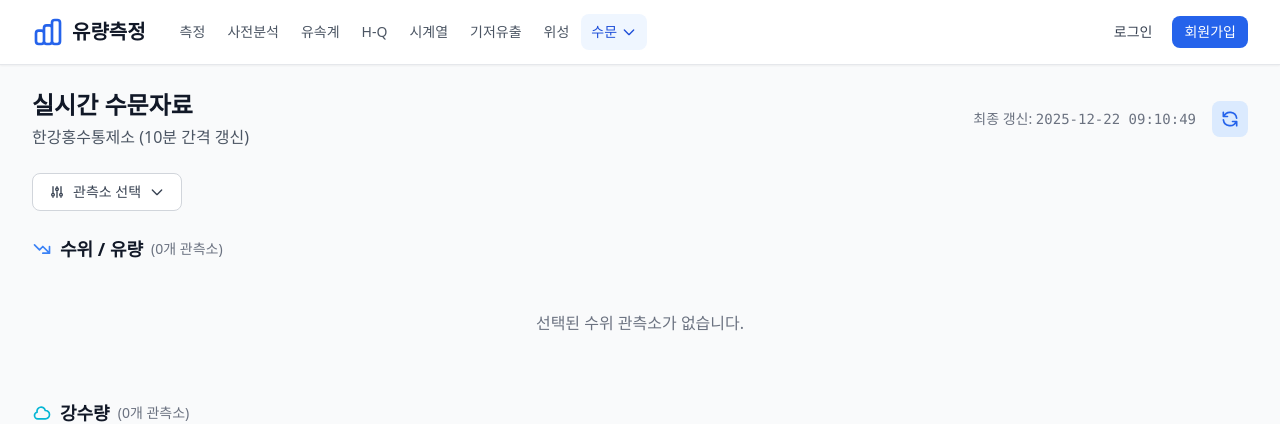
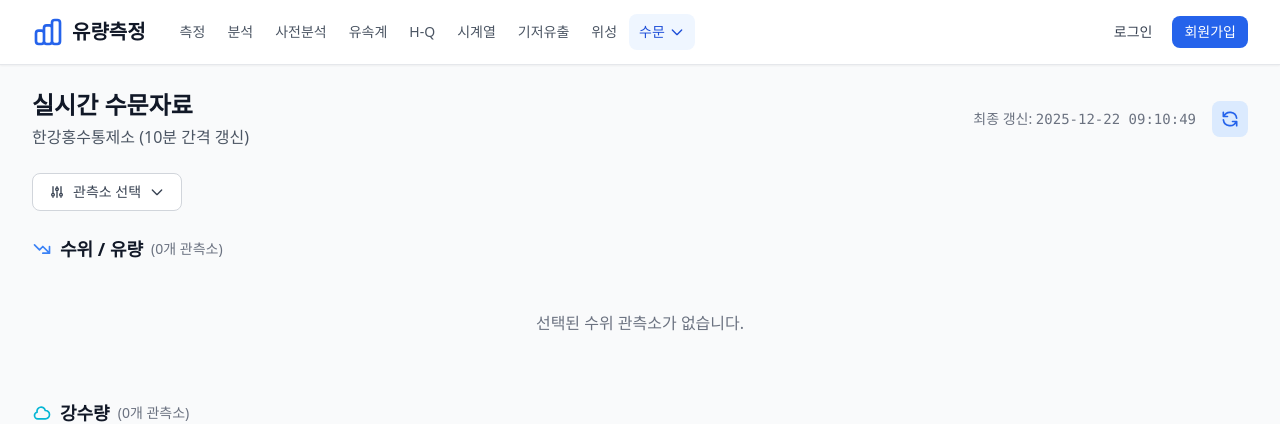
Before and after one commit to randomwalk1225/reAA, a Django app: page /hydro/ in a window 1280 px wide. Shown: the top 424 px of the page. Run offline with Django 5.2, Linux system fonts and the light colour scheme; data that the repository does not hold is empty; some libraries are stand-ins or nearby versions.

Commit message:
feat: 네비게이션 메뉴에 분석결과표 링크 추가
🤖 Generated with [Claude Code](https://claude.com/claude-code)

Co-Authored-By: Claude Opus 4.5 <noreply@anthropic.com>

```diff
--- a/templates/base.html
+++ b/templates/base.html
@@ -64,6 +64,10 @@
                         <a href="{% url 'measurement:list' %}"
                            class="px-2.5 py-2 rounded-lg text-sm font-medium whitespace-nowrap {% if request.resolver_match.url_name == 'list' %}bg-primary-50 text-primary-700{% else %}text-gray-600 hover:bg-gray-100 hover:text-gray-900{% endif %}">
                             측정
+                        </a>
+                        <a href="{% url 'measurement:analysis_summary' %}"
+                           class="px-2.5 py-2 rounded-lg text-sm font-medium whitespace-nowrap {% if request.resolver_match.url_name == 'analysis_summary' %}bg-primary-50 text-primary-700{% else %}text-gray-600 hover:bg-gray-100 hover:text-gray-900{% endif %}">
+                            분석
                         </a>
                         <a href="{% url 'measurement:pre_uncertainty' %}"
                            class="px-2.5 py-2 rounded-lg text-sm font-medium whitespace-nowrap {% if request.resolver_match.url_name == 'pre_uncertainty' %}bg-primary-50 text-primary-700{% else %}text-gray-600 hover:bg-gray-100 hover:text-gray-900{% endif %}">
@@ -161,6 +165,7 @@
         <div x-show="mobileOpen" x-cloak class="md:hidden border-t bg-white">
             <div class="px-4 py-3 space-y-1">
                 <a href="{% url 'measurement:list' %}" class="block px-4 py-2 rounded-lg text-gray-600 hover:bg-gray-100">측정 관리</a>
+                <a href="{% url 'measurement:analysis_summary' %}" class="block px-4 py-2 rounded-lg text-gray-600 hover:bg-gray-100">분석결과표</a>
                 <a href="{% url 'measurement:pre_uncertainty' %}" class="block px-4 py-2 rounded-lg text-gray-600 hover:bg-gray-100">사전분석</a>
                 <a href="{% url 'measurement:meters' %}" class="block px-4 py-2 rounded-lg text-gray-600 hover:bg-gray-100">유속계 관리</a>
                 <a href="{% url 'measurement:rating_curve_list' %}" class="block px-4 py-2 rounded-lg text-gray-600 hover:bg-gray-100">H-Q 곡선</a>
```
